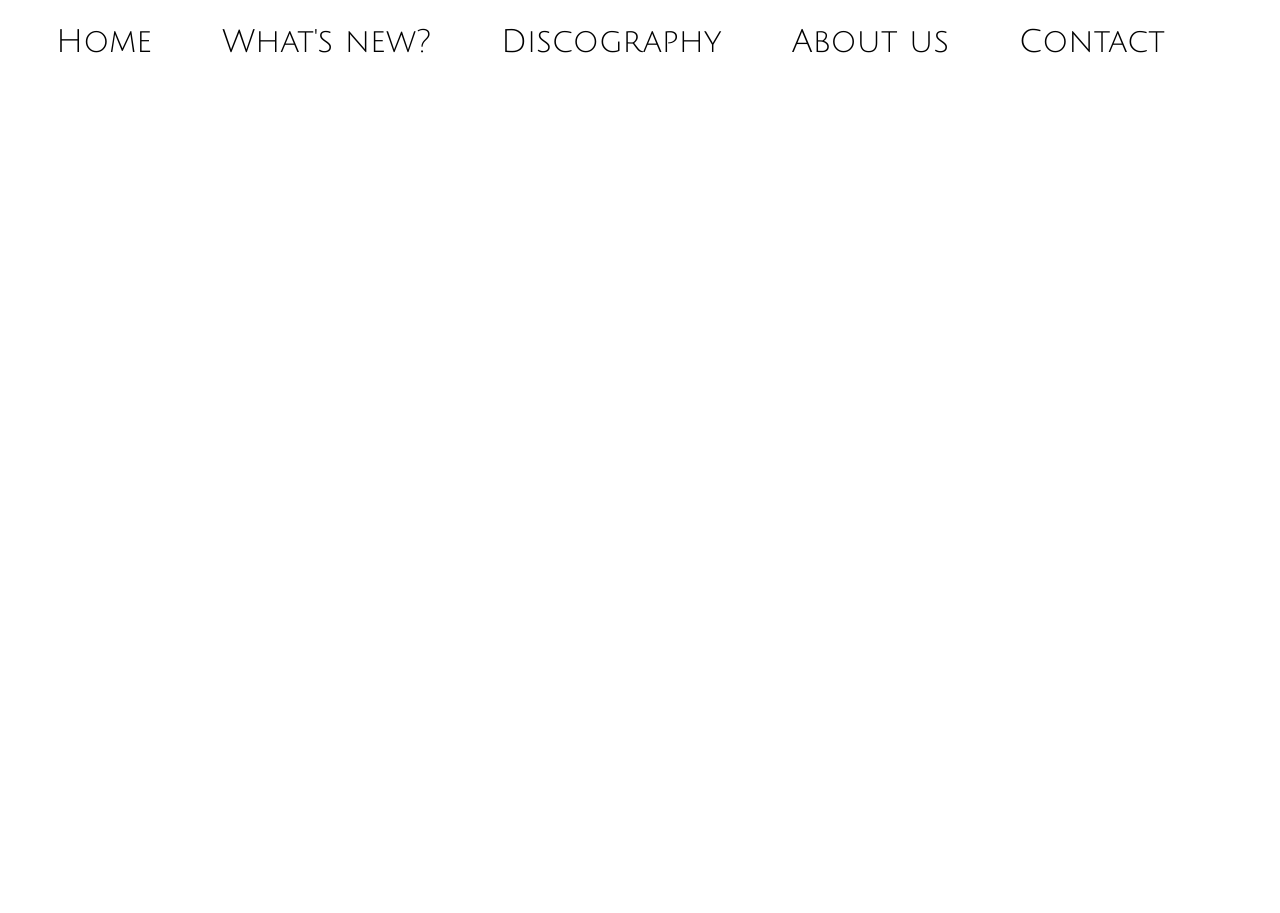
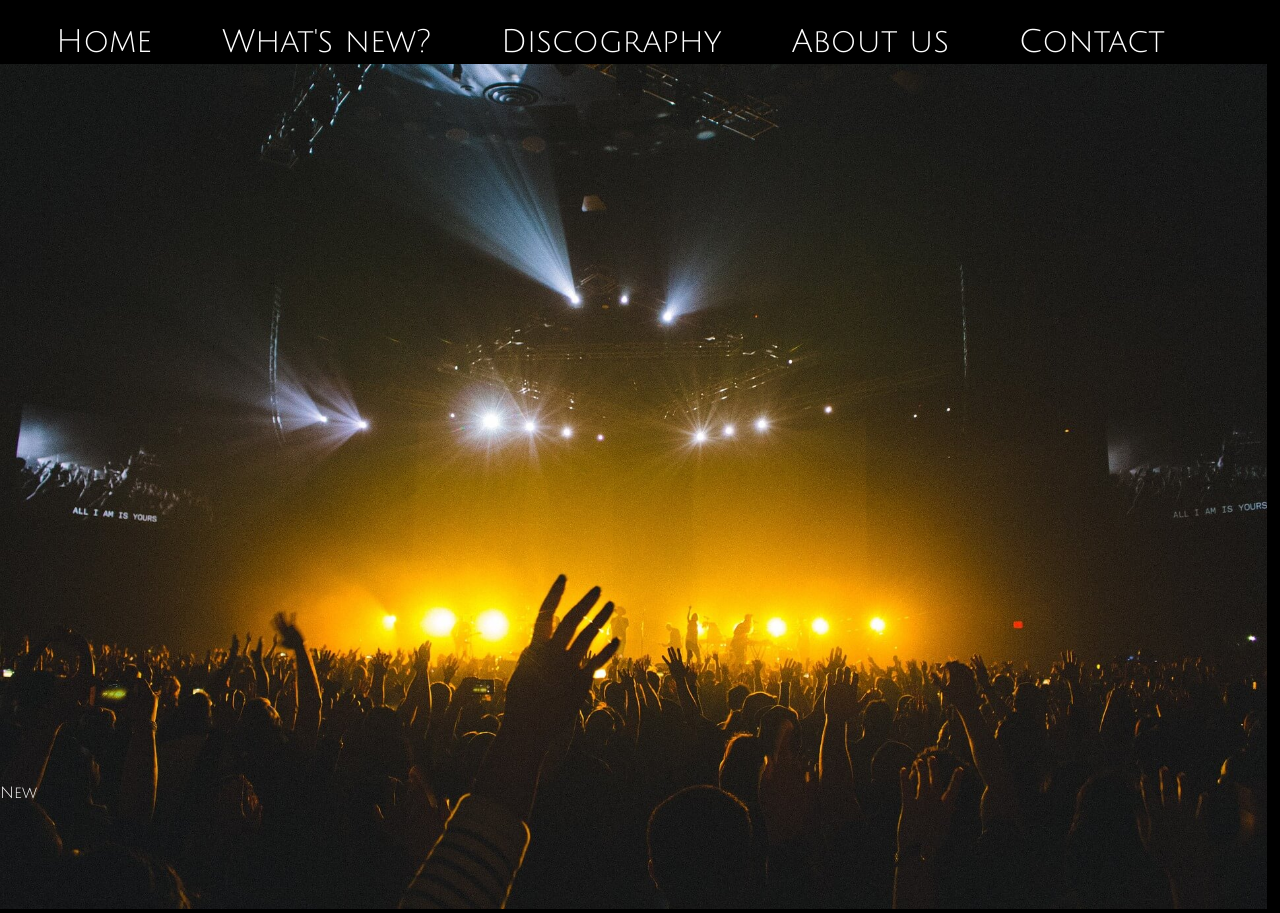
Before and after one commit to shamandul/web-landing-page, a plain HTML site: page index.html in a window 1280 px wide. Before the commit the page ends 800 px from the top, so only its background shows below. Drawn offline with Linux system fonts and the light colour scheme.

Commit message:
Added the image to the home page and its styles

```diff
--- a/css/styles.css
+++ b/css/styles.css
@@ -4,6 +4,8 @@
   margin: 0;
   padding: 0;
   font-family: 'Julius Sans One', sans-serif;
+  background-color: #000;
+  color: #fff;
 }
 
 
@@ -42,3 +44,16 @@ nav ul li a {
 nav ul li a:hover {
   background-color: rgba(64, 39, 156, 0.8);
 }
+
+.container {
+  margin-top: 8vh;
+}
+
+.home {
+  height: 90vh;
+  width: 100%;
+}
+
+.home picture img {
+  width: 99vw;
+}
--- a/index.html
+++ b/index.html
@@ -18,8 +18,15 @@
       </ul>
     </nav>
     <div class="container">
-      <div class="home"></div>
-      <div class="new"></div>
+      <div class="home">
+        <picture>
+          <source media="(min-width:840px)" srcset="images/concert.jpg" />
+          <img srcset="images/rock.jpg" alt="Concierto" />
+        </picture>
+      </div>
+      <div class="new">
+        <p>New</p>
+      </div>
       <div class="discography"></div>
       <div class="contact"></div>
     </div>
```
Also changed, not shown: images/concert.jpg (added), images/rock.jpg (added).
